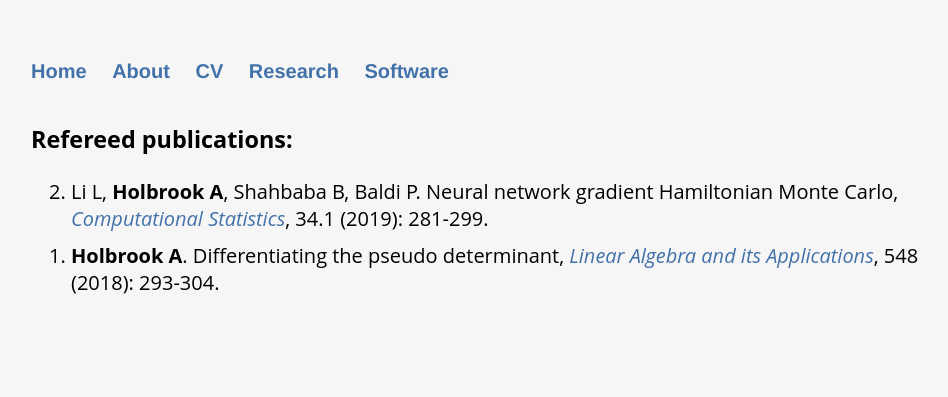
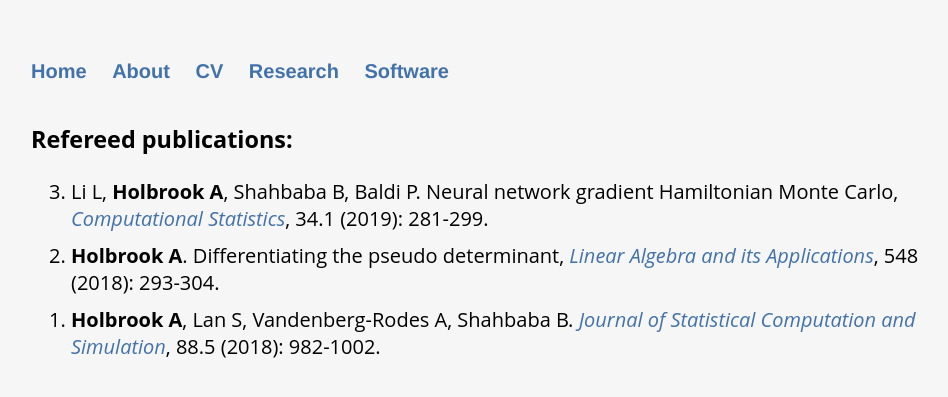
Before and after one commit to andrewjholbrook/andrewjholbrook.github.io, a Jekyll site: the page built from research.html, in a window 1280 px wide. Shown: the top 397 px of the page, without its empty margins (161-1109 px from the left). Built offline with Jekyll 4.4.1, drawn with Linux system fonts in a browser that asks for light colours.

Commit message:
Update research.html

```diff
--- a/research.html
+++ b/research.html
@@ -18,4 +18,7 @@ title: Research of Andrew Holbrook
           Differentiating the pseudo determinant,
        <i><a href="https://doi.org/10.1016/j.laa.2018.03.018" target="_blank">Linear Algebra and its Applications</a></i>,
           548 (2018): 293-304.
+    <li> <b>Holbrook A</b>, Lan S, Vandenberg-Rodes A, Shahbaba B.
+         <i><a href="https://doi.org/10.1080/00949655.2017.1416470" target="_blank">Journal of Statistical Computation and Simulation</a></i>,
+         88.5 (2018): 982-1002.
   </ol>
```
